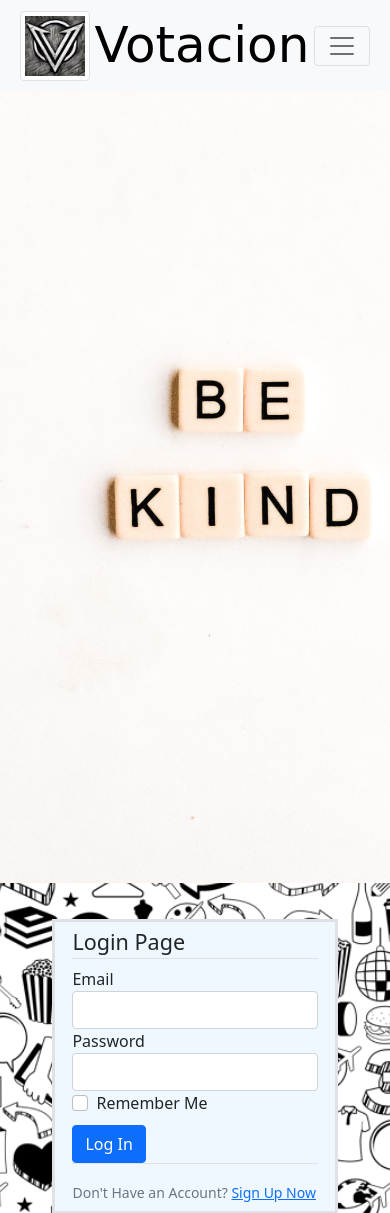
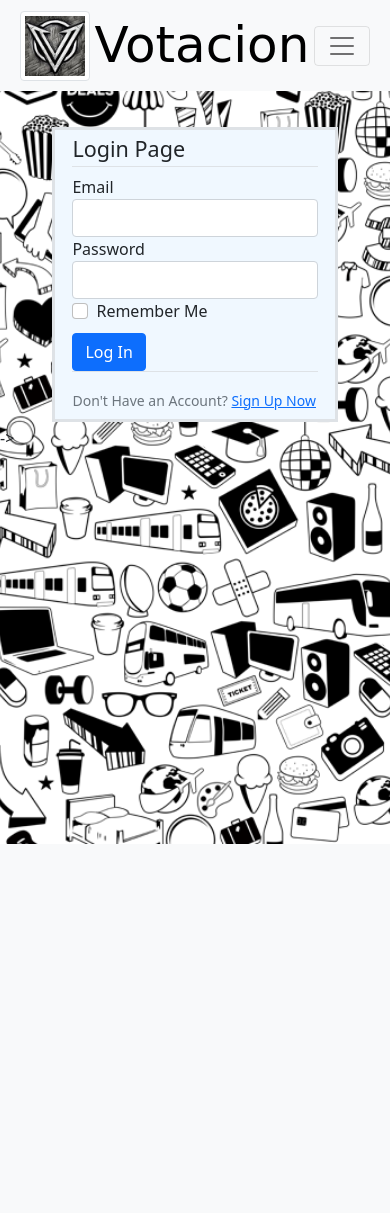
Before and after one commit to milan-roy/anonymous-voting-system, a Flask app: page /login in a window 390 px wide; the page is wider, and only the part inside the window is pictured. Shown: the top 1213 px of that part. After the commit the page ends 844 px from the top of that part, so only its background shows below. Run offline with Flask 2, Linux system fonts and the light colour scheme; some libraries are stand-ins or nearby versions.

Commit message:
changes for mobile display

```diff
--- a/static/main.css
+++ b/static/main.css
@@ -16,9 +16,7 @@
 .btn-close{
     float: right;
 }
-#login{
-    margin-left: -5%;
-}
+
 .container-fluid{
     padding-left: 5%;
     padding-right: 5%;
--- a/templates/login.html
+++ b/templates/login.html
@@ -13,7 +13,7 @@
         background-size: cover;
         height: 900px;
         width: auto;
-        margin-right: -30%;
+
         overflow: hidden;
         margin-top: -30%;
     }
@@ -23,7 +23,7 @@
 {%block content %}
 <div class="row">
     <div class="col-lg-6">
-        <div id='login'>
+        <div >
 
         </div>
 
```
